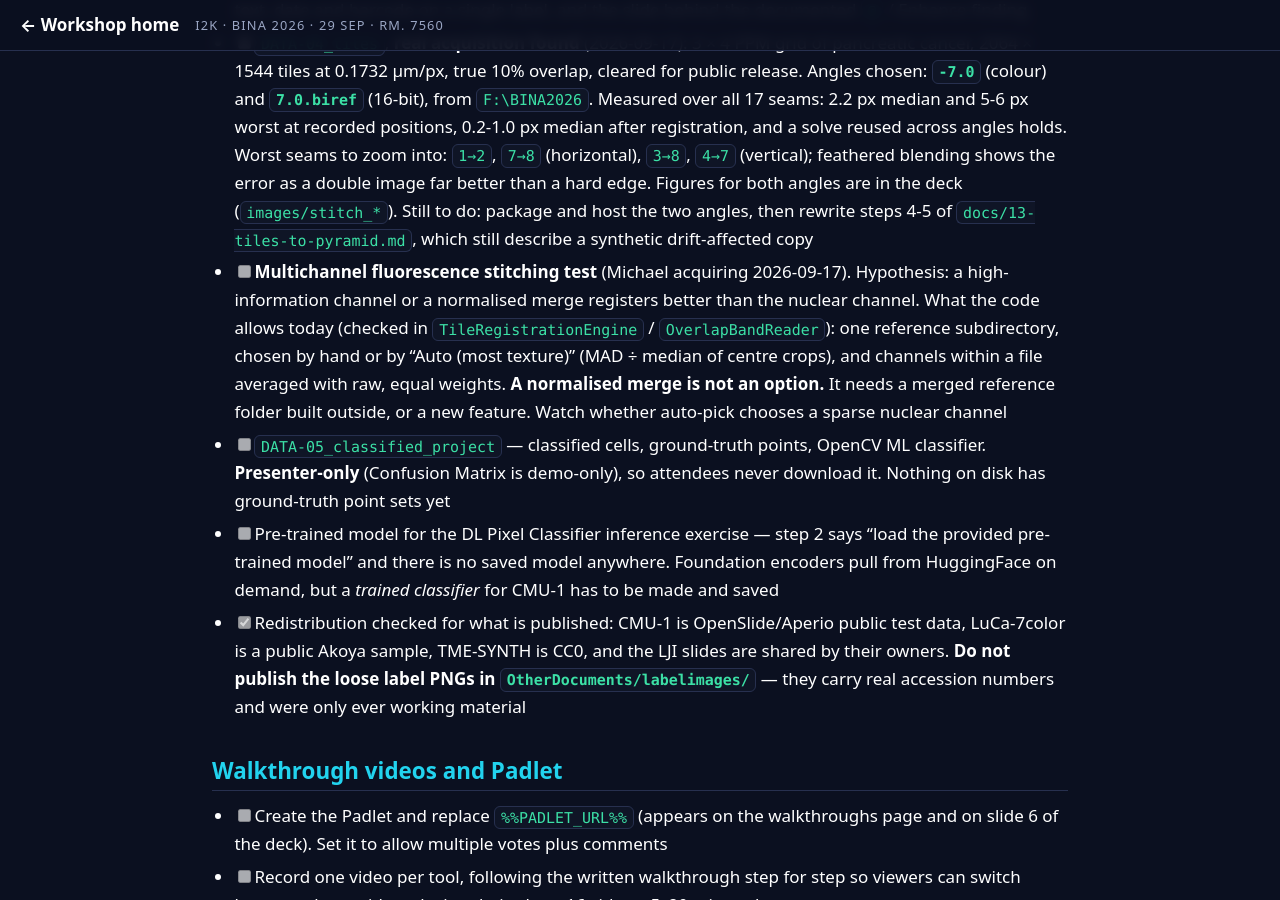
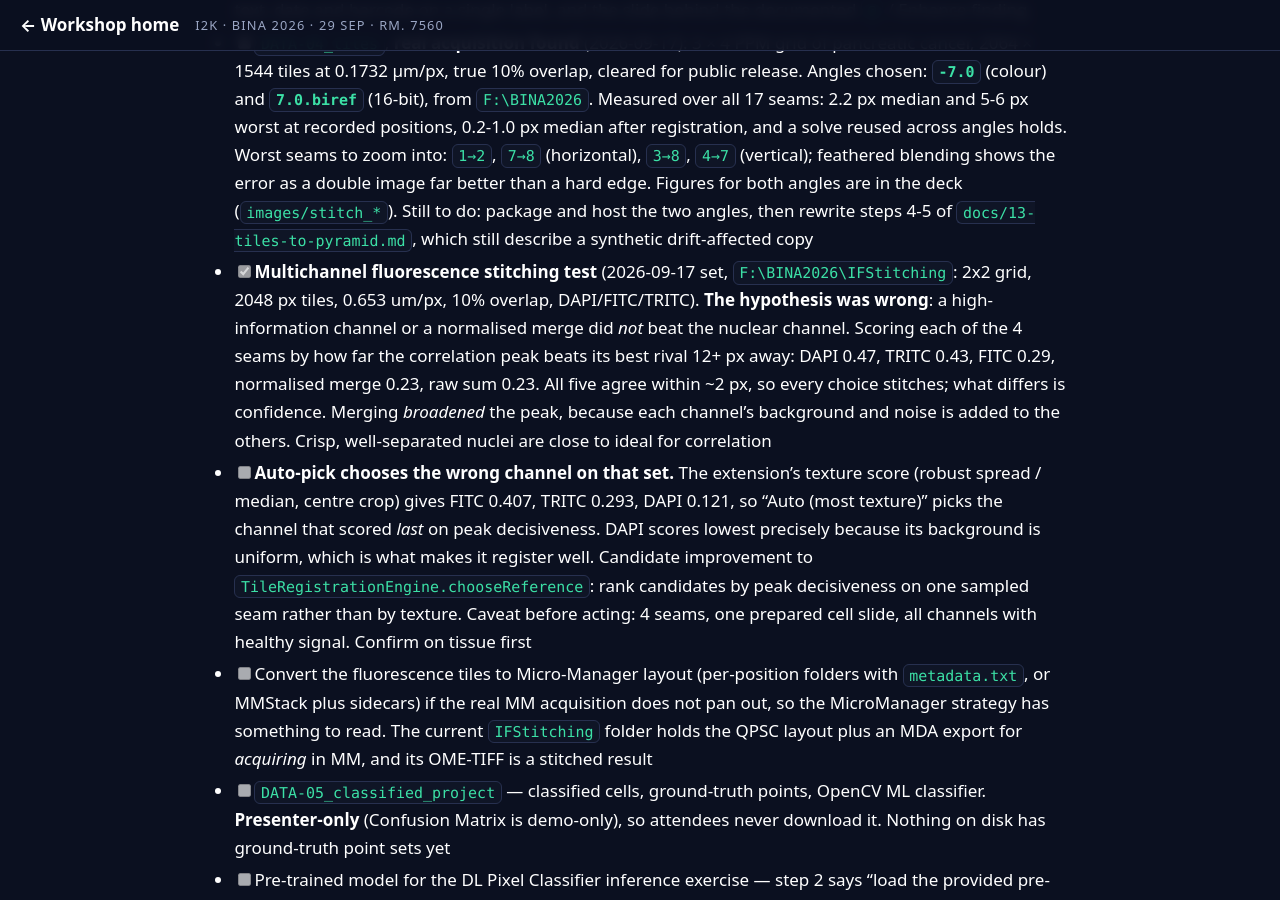
Before and after one commit to MichaelSNelson/BINA-I2K-2026-QuPath-Extensions, a Jekyll site: the page built from TODO.md, in a window 1280 px wide and 900 px high, scrolled down 1613 px. Built offline with Jekyll 4.4.1, drawn with Linux system fonts in a browser that asks for light colours; our own code applies the rules of GitHub Pages for plain Markdown files.

Commit message:
Correct the stitching-reference slide from measurement
The multichannel fluorescence set shows that the crisp nuclear channel
registers more decisively than busier channels or a merge, so the slide
no longer says to measure on the image with the most contrast. It now
says the clearest, best separated structure, which is what the data
supports.

TODO records the seam measurements, and that the extension's "Auto (most
texture)" pick would have chosen the channel that scored last.

Claude-Session: https://claude.ai/code/session_01KwiACUr5MacuDvqp74c96o

```diff
--- a/TODO.md
+++ b/TODO.md
@@ -60,13 +60,25 @@ the maintainer section of the [README](README.md).
       far better than a hard edge. Figures for both angles are in the deck (`images/stitch_*`).
       Still to do: package and host the two angles, then rewrite steps 4-5 of
       `docs/13-tiles-to-pyramid.md`, which still describe a synthetic drift-affected copy
-- [ ] **Multichannel fluorescence stitching test** (Michael acquiring 2026-09-17). Hypothesis: a
-      high-information channel or a normalised merge registers better than the nuclear channel.
-      What the code allows today (checked in `TileRegistrationEngine` / `OverlapBandReader`): one
-      reference subdirectory, chosen by hand or by "Auto (most texture)" (MAD ÷ median of centre
-      crops), and channels within a file averaged with raw, equal weights. **A normalised merge
-      is not an option.** It needs a merged reference folder built outside, or a new feature.
-      Watch whether auto-pick chooses a sparse nuclear channel
+- [x] **Multichannel fluorescence stitching test** (2026-09-17 set, `F:\BINA2026\IFStitching`:
+      2x2 grid, 2048 px tiles, 0.653 um/px, 10% overlap, DAPI/FITC/TRITC). **The hypothesis was
+      wrong**: a high-information channel or a normalised merge did *not* beat the nuclear
+      channel. Scoring each of the 4 seams by how far the correlation peak beats its best rival
+      12+ px away: DAPI 0.47, TRITC 0.43, FITC 0.29, normalised merge 0.23, raw sum 0.23. All
+      five agree within ~2 px, so every choice stitches; what differs is confidence. Merging
+      *broadened* the peak, because each channel's background and noise is added to the others.
+      Crisp, well-separated nuclei are close to ideal for correlation
+- [ ] **Auto-pick chooses the wrong channel on that set.** The extension's texture score (robust
+      spread / median, centre crop) gives FITC 0.407, TRITC 0.293, DAPI 0.121, so "Auto (most
+      texture)" picks the channel that scored *last* on peak decisiveness. DAPI scores lowest
+      precisely because its background is uniform, which is what makes it register well.
+      Candidate improvement to `TileRegistrationEngine.chooseReference`: rank candidates by peak
+      decisiveness on one sampled seam rather than by texture. Caveat before acting: 4 seams,
+      one prepared cell slide, all channels with healthy signal. Confirm on tissue first
+- [ ] Convert the fluorescence tiles to Micro-Manager layout (per-position folders with
+      `metadata.txt`, or MMStack plus sidecars) if the real MM acquisition does not pan out, so
+      the MicroManager strategy has something to read. The current `IFStitching` folder holds the
+      QPSC layout plus an MDA export for *acquiring* in MM, and its OME-TIFF is a stitched result
 - [ ] `DATA-05_classified_project` — classified cells, ground-truth points, OpenCV ML classifier.
       **Presenter-only** (Confusion Matrix is demo-only), so attendees never download it. Nothing
       on disk has ground-truth point sets yet
--- a/build_deck.js
+++ b/build_deck.js
@@ -431,12 +431,12 @@ figurePair('Tiles to Pyramid: stitching two tiles',
   { path: 'images/stitch_ppm_stitched.jpg', w: 2766, h: 565 },
   'Pancreatic cancer, polarised light. The stage recorded this tile 5 px (0.9 µm) away from where it really was; registration measured that from the overlap and corrected it.');
 
-figurePair('Measure once, on the image with the most contrast',
+figurePair('Measure once, on the image with the clearest structure',
   'The same two tiles, imaged for birefringence',
   { path: 'images/stitch_biref_unstitched.jpg', w: 3000, h: 565 },
   'Stitched with the positions measured once and reused unchanged',
   { path: 'images/stitch_biref_stitched.jpg', w: 2766, h: 565 },
-  'Measure the positions on whichever angle or channel carries the most information. Every other image of the same tiles reuses that measurement, so they stay aligned with each other.');
+  'Measure the positions on the image with the most distinct, best separated structure, which is not always the brightest or the busiest one. Every other image of the same tiles reuses that measurement, so they stay aligned with each other.');
 
 /* ================= 6 · Validation ================= */
 
```
Also changed, not shown: SLIDE_OUTLINE.md (+4 -3 lines), 1 other file.
